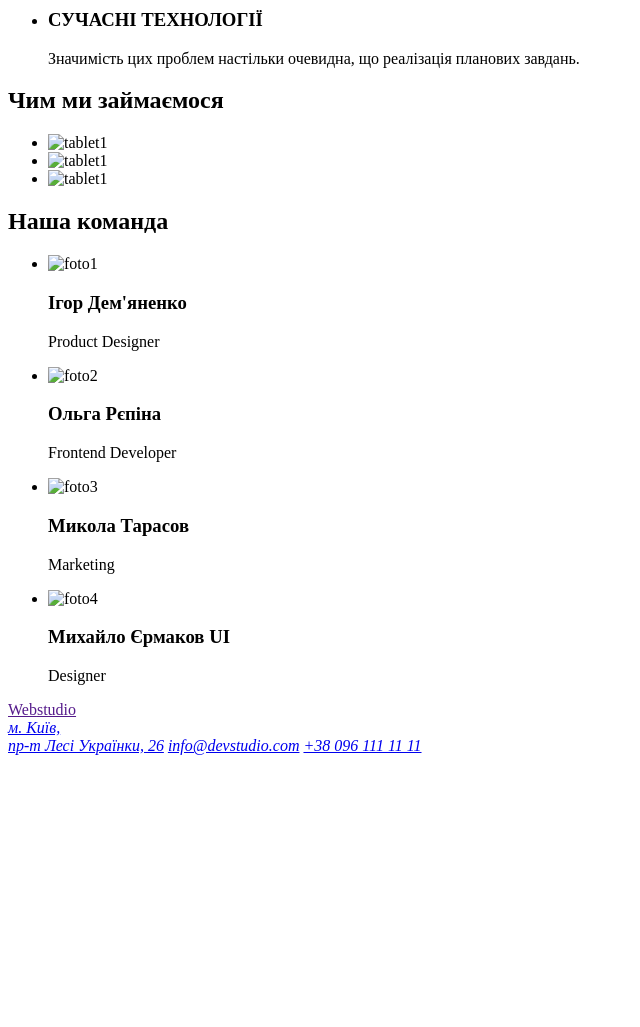
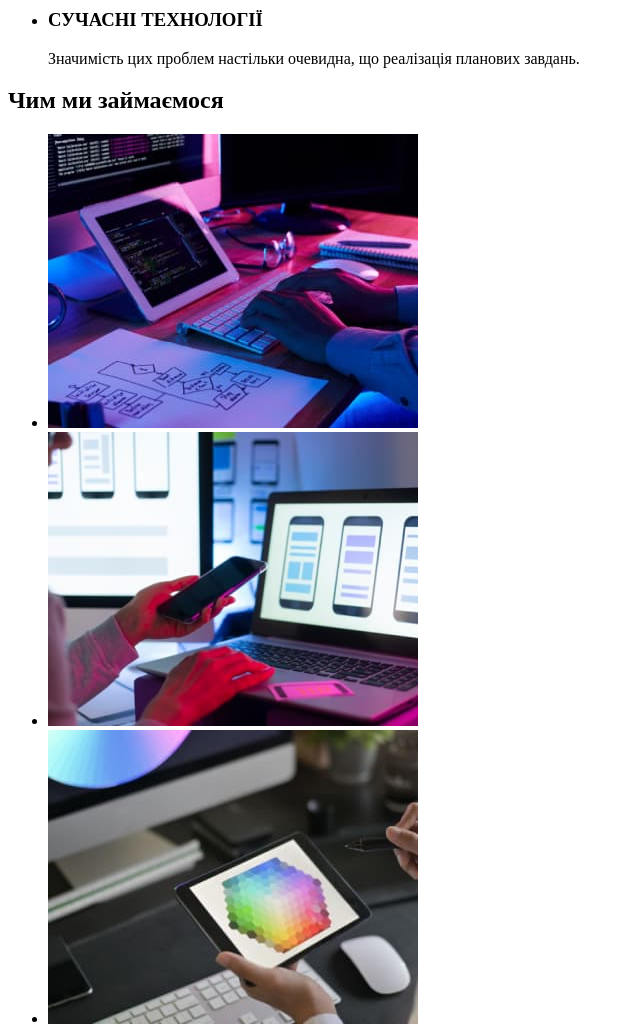
Before and after one commit to romankoll/goit-markup-hw-01, a plain HTML site: page index.html in a window 1280 px wide. Shown: the part 460-1487 px from the top of the page, without its empty margins (0-640 px from the left). Before the commit the page ends 1223 px from the top, so only its background shows below. Drawn offline with Linux system fonts and the light colour scheme; the site is published under a folder, as on GitHub Pages, so addresses that start at the root find nothing.

Commit message:
правка фото 2

```diff
--- a/index.html
+++ b/index.html
@@ -58,31 +58,31 @@
       <section>
         <h2>Чим ми займаємося</h2>
         <ul>
-          <li><img src="../images/box1.jpg" alt="tablet1" width="370" /></li>
-          <li><img src="/images/box2.jpg" alt="tablet1" width="370" /></li>
-          <li><img src="/images/box3.jpg" alt="tablet1" width="370" /></li>
+          <li><img src="./images/box1.jpg" alt="tablet1" width="370" /></li>
+          <li><img src="./images/box2.jpg" alt="tablet1" width="370" /></li>
+          <li><img src="./images/box3.jpg" alt="tablet1" width="370" /></li>
         </ul>
       </section>
       <section>
         <h2>Наша команда</h2>
         <ul>
           <li>
-            <img src="/images/team1.jpg" alt="foto1" width="270" />
+            <img src="./images/team1.jpg" alt="foto1" width="270" />
             <h3>Ігор Дем'яненко</h3>
             <p>Product Designer</p>
           </li>
           <li>
-            <img src="/images/team2.jpg" alt="foto2" width="270" />
+            <img src="./images/team2.jpg" alt="foto2" width="270" />
             <h3>Ольга Рєпіна</h3>
             <p>Frontend Developer</p>
           </li>
           <li>
-            <img src="/images/team3.jpg" alt="foto3" width="270" />
+            <img src="./images/team3.jpg" alt="foto3" width="270" />
             <h3>Микола Тарасов</h3>
             <p>Marketing</p>
           </li>
           <li>
-            <img src="/images/team4.jpg" alt="foto4" width="270" />
+            <img src="./images/team4.jpg" alt="foto4" width="270" />
             <h3>Михайло Єрмаков UI</h3>
             <p>Designer</p>
           </li>
```
